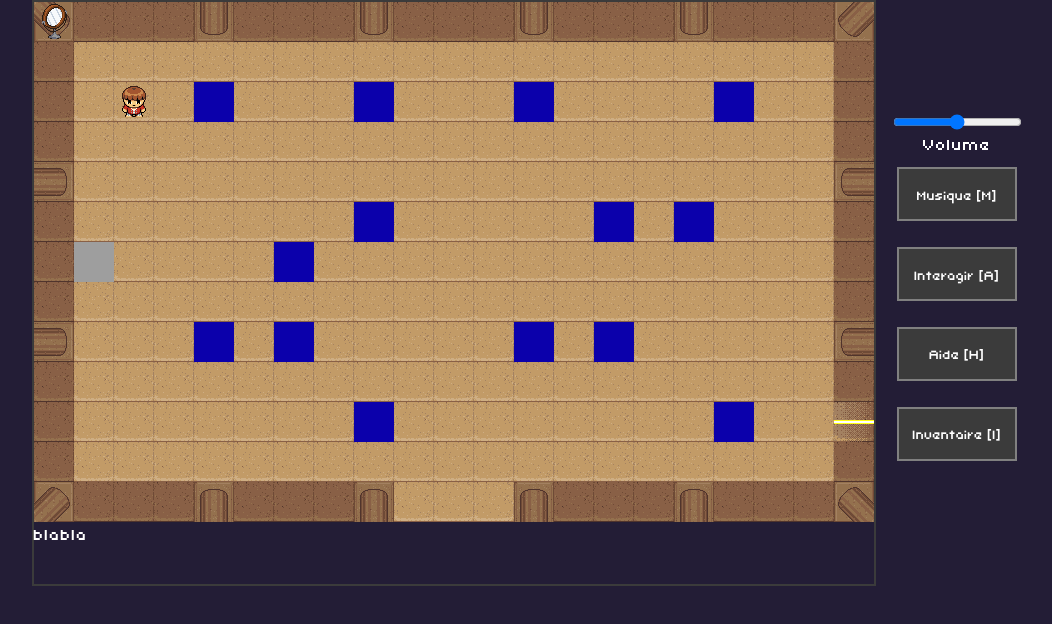
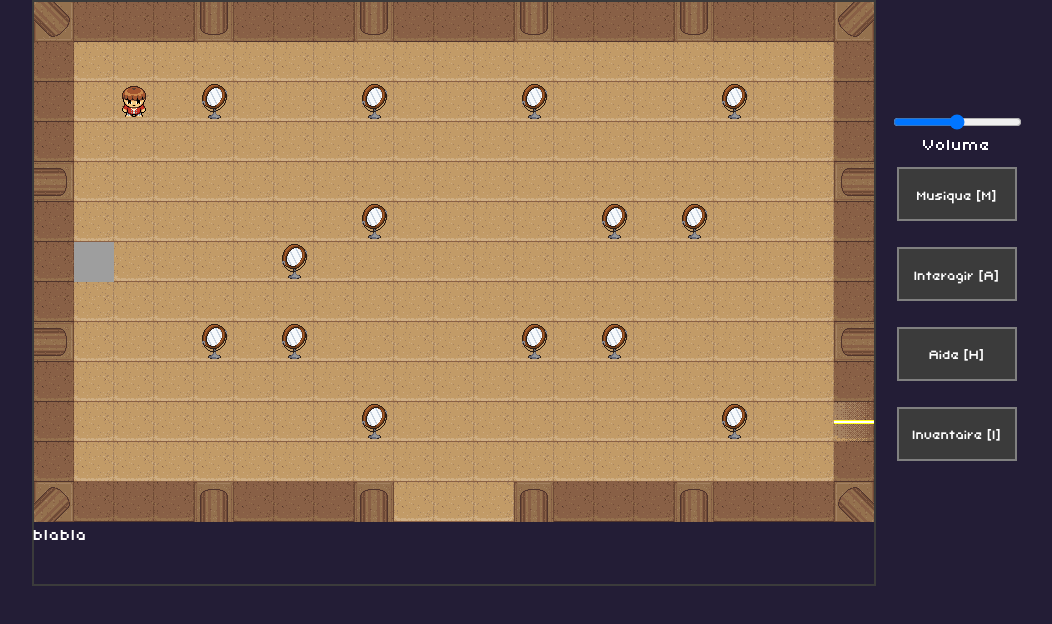
Before and after one commit to bbombardella/getaway, a React (Create React App) app: page / in a window 1280 px wide. Both pictures are taken after a click on the button "Passer". Shown: the top 624 px of the page, without its empty margins (105-1157 px from the left). Built offline with nearby package versions, Linux system fonts and the light colour scheme; grey boxes are pictures that could not be loaded.

Commit message:
miroir miroir mon beau miroir

```diff
--- a/src/components/map/index.jsx
+++ b/src/components/map/index.jsx
@@ -12,8 +12,86 @@ export default function Map(props) {
 
     const [miroirs, setMiroirs] = useState([
         {
-            x: 0,
-            y: 0,
+            x: 17,
+            y: 2,
+            orientation: 'right'
+        },
+
+        {
+            x: 4,
+            y: 2,
+            orientation: 'right'
+        },
+
+        {
+            x: 8,
+            y: 2,
+            orientation: 'right'
+        },
+
+        {
+            x: 12,
+            y: 2,
+            orientation: 'right'
+        },
+
+        {
+            x: 8,
+            y: 5,
+            orientation: 'right'
+        },
+
+        {
+            x: 14,
+            y: 5,
+            orientation: 'right'
+        },
+
+        {
+            x: 16,
+            y: 5,
+            orientation: 'right'
+        },
+
+        {
+            x: 4,
+            y: 8,
+            orientation: 'right'
+        },
+
+        {
+            x: 6,
+            y: 8,
+            orientation: 'right'
+        },
+
+        {
+            x: 6,
+            y: 6,
+            orientation: 'right'
+        },
+
+        {
+            x: 12,
+            y: 8,
+            orientation: 'right'
+        },
+
+        {
+            x: 14,
+            y: 8,
+            orientation: 'right'
+        },
+
+        {
+            x: 17,
+            y: 10,
+            orientation: 'right'
+        },
+
+        {
+            x: 8,
+            y: 10,
             orientation: 'right'
         },
     ]);
@@ -74,8 +152,8 @@ function Miroir({ data }) {
     return (
         <div className="miroir" style={{
             position: 'absolute',
-            top: data.y,
-            left: data.x,
+            top: data.y*SPRITE_SIZE,
+            left: data.x*SPRITE_SIZE,
             height: `${SPRITE_SIZE}px`,
             width: `${SPRITE_SIZE}px`,
             backgroundImage: `url(${image})`,
--- a/src/config/const/tiles.js
+++ b/src/config/const/tiles.js
@@ -464,59 +464,59 @@ export const MAP_TILES = {
         type: 'mur',
     },
     131: {
-        url: 'bleu.png',
+        url: 'sol_colisee.png',
         type: 'mur',
     },
     132: {
-        url: 'bleu.png',
+        url: 'sol_colisee.png',
         type: 'mur',
     },
     133: {
-        url: 'bleu.png',
+        url: 'sol_colisee.png',
         type: 'mur',
     },
     134: {
-        url: 'bleu.png',
+        url: 'sol_colisee.png',
         type: 'mur',
     },
     135: {
-        url: 'bleu.png',
+        url: 'sol_colisee.png',
         type: 'mur',
     },
     136: {
-        url: 'bleu.png',
+        url: 'sol_colisee.png',
         type: 'mur',
     },
     137: {
-        url: 'bleu.png',
+        url: 'sol_colisee.png',
         type: 'mur',
     },
     138: {
-        url: 'bleu.png',
+        url: 'sol_colisee.png',
         type: 'mur',
     },
     139: {
-        url: 'bleu.png',
+        url: 'sol_colisee.png',
         type: 'mur',
     },
     140: {
-        url: 'bleu.png',
+        url: 'sol_colisee.png',
         type: 'mur',
     },
     141: {
-        url: 'bleu.png',
+        url: 'sol_colisee.png',
         type: 'mur',
     },
     142: {
-        url: 'bleu.png',
+        url: 'sol_colisee.png',
         type: 'mur',
     },
     143: {
-        url: 'bleu.png',
+        url: 'sol_colisee.png',
         type: 'mur',
     },
     144: {
-        url: 'bleu.png',
+        url: 'sol_colisee.png',
         type: 'mur',
     },
     145: {
```
